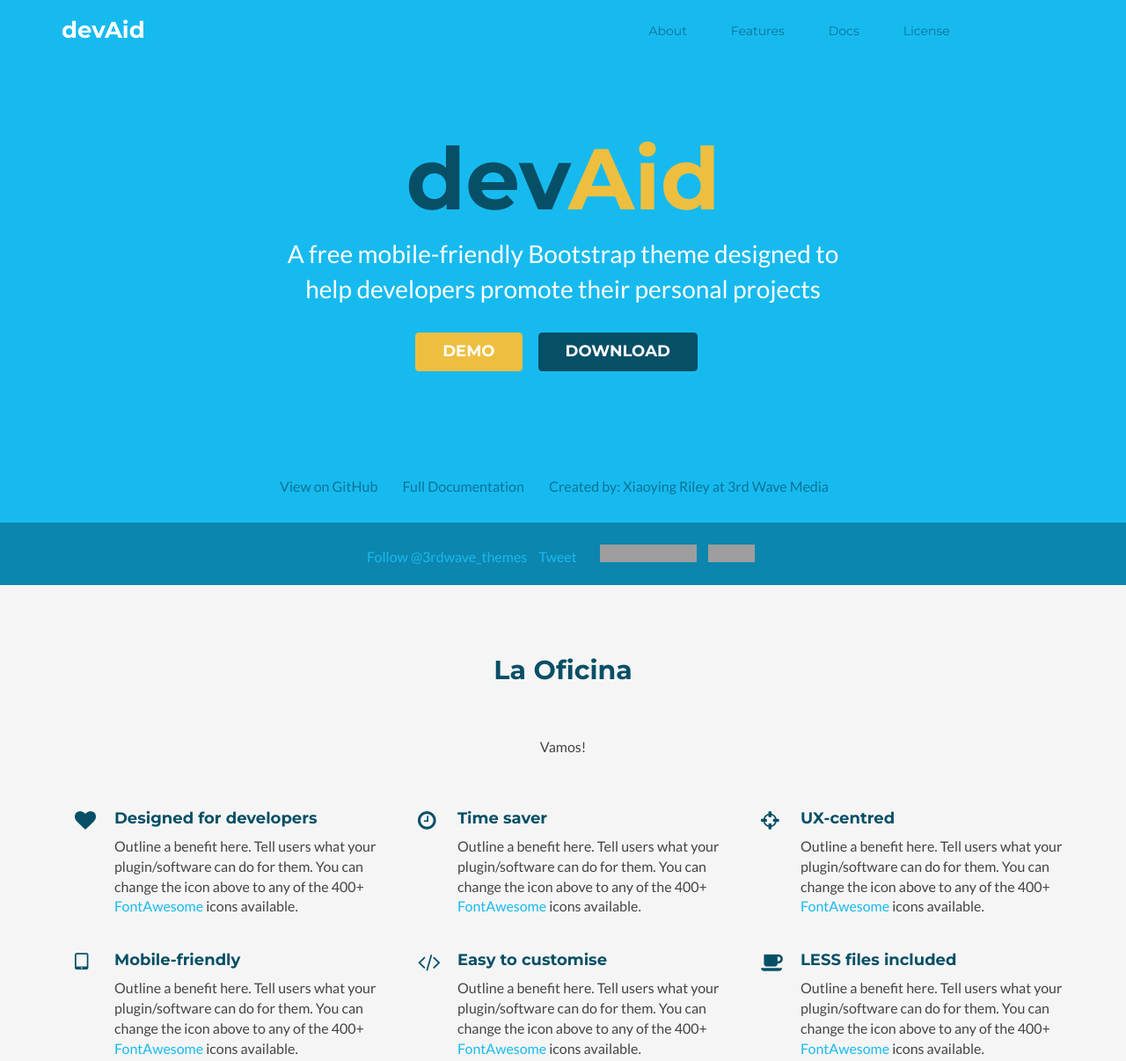
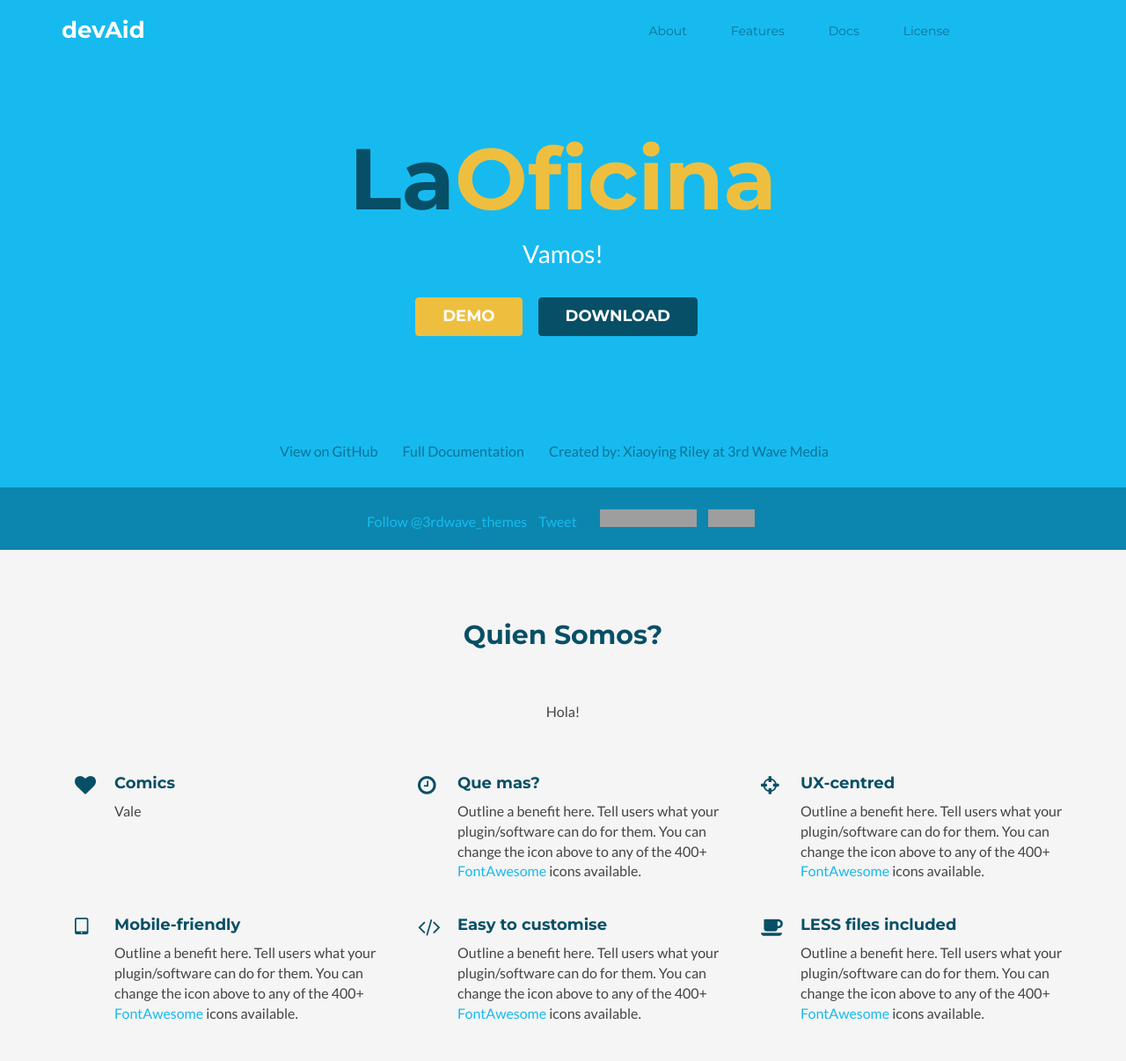
Before and after one commit to thornet/La-Oficina, a plain HTML site: page index.html in a window 1280 px wide. Shown: the top 1206 px of the page at 88% size. Drawn offline with Linux system fonts and the light colour scheme; grey boxes are pictures that could not be loaded.

Commit message:
copyedits

```diff
--- a/index.html
+++ b/index.html
@@ -3,7 +3,7 @@
 <!--[if IE 9]> <html lang="en" class="ie9"> <![endif]-->
 <!--[if !IE]><!--> <html lang="en"> <!--<![endif]-->
 <head>
-    <title>Free Bootstrap Theme for Developers</title>
+    <title>La Oficina</title>
     <!-- Meta -->
     <meta charset="utf-8">
     <meta http-equiv="X-UA-Compatible" content="IE=edge">
@@ -28,16 +28,6 @@
 </head>
 
 <body data-spy="scroll">
-
-    <!---//Facebook button code-->
-    <div id="fb-root"></div>
-    <script>(function(d, s, id) {
-      var js, fjs = d.getElementsByTagName(s)[0];
-      if (d.getElementById(id)) return;
-      js = d.createElement(s); js.id = id;
-      js.src = "//connect.facebook.net/en_US/sdk.js#xfbml=1&version=v2.0";
-      fjs.parentNode.insertBefore(js, fjs);
-    }(document, 'script', 'facebook-jssdk'));</script>
 
     <!-- ******HEADER****** -->
     <header id="header" class="header">
@@ -73,9 +63,8 @@
     <!-- ******PROMO****** -->
     <section id="promo" class="promo section offset-header">
         <div class="container text-center">
-            <h2 class="title">dev<span class="highlight">Aid</span></h2>
-            <p class="intro">A free mobile-friendly Bootstrap theme designed to help developers
-promote their personal projects</p>
+            <h2 class="title">La<span class="highlight">Oficina</span></h2>
+            <p class="intro">Vamos!</p>
             <div class="btns">
                 <a class="btn btn-cta-secondary" href="http://themes.3rdwavemedia.com/" target="_blank">Demo</a>
                 <a class="btn btn-cta-primary" href="http://themes.3rdwavemedia.com/website-templates/devaid-free-bootstrap-theme-developers/" target="_blank">Download</a>
@@ -114,16 +103,16 @@
     <!-- ******ABOUT****** -->
     <section id="about" class="about section">
         <div class="container">
-            <h2 class="title text-center">La Oficina</h2>
-            <p class="intro text-center">Vamos!</p>
+            <h2 class="title text-center">Quien Somos?</h2>
+            <p class="intro text-center">Hola!</p>
             <div class="row">
                 <div class="item col-md-4 col-sm-6 col-xs-12">
                     <div class="icon-holder">
                         <i class="fa fa-heart"></i>
                     </div>
                     <div class="content">
-                        <h3 class="sub-title">Designed for developers</h3>
-                        <p>Outline a benefit here. Tell users what your plugin/software can do for them. You can change the icon above to any of the 400+ <a href="http://fortawesome.github.io/Font-Awesome/icons/" target="_blank">FontAwesome</a> icons available.</p>
+                        <h3 class="sub-title">Comics</h3>
+                        <p>Vale</p>
                     </div><!--//content-->
                 </div><!--//item-->
                 <div class="item col-md-4 col-sm-6 col-xs-12">
@@ -131,7 +120,7 @@
                         <i class="fa fa-clock-o"></i>
                     </div>
                     <div class="content">
-                        <h3 class="sub-title">Time saver</h3>
+                        <h3 class="sub-title">Que mas?</h3>
                         <p>Outline a benefit here. Tell users what your plugin/software can do for them. You can change the icon above to any of the 400+ <a href="http://fortawesome.github.io/Font-Awesome/icons/" target="_blank">FontAwesome</a> icons available.</p>
                     </div><!--//content-->
                 </div><!--//item-->
```
